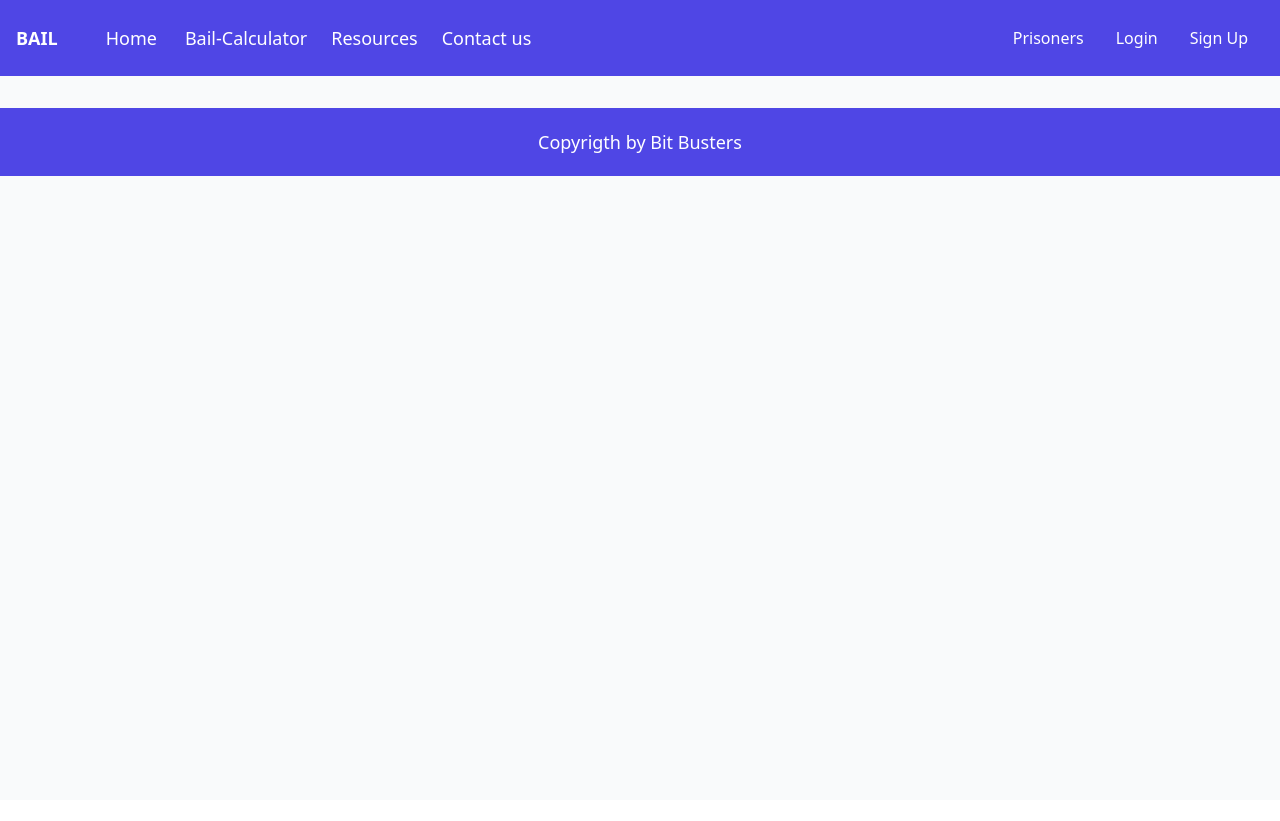
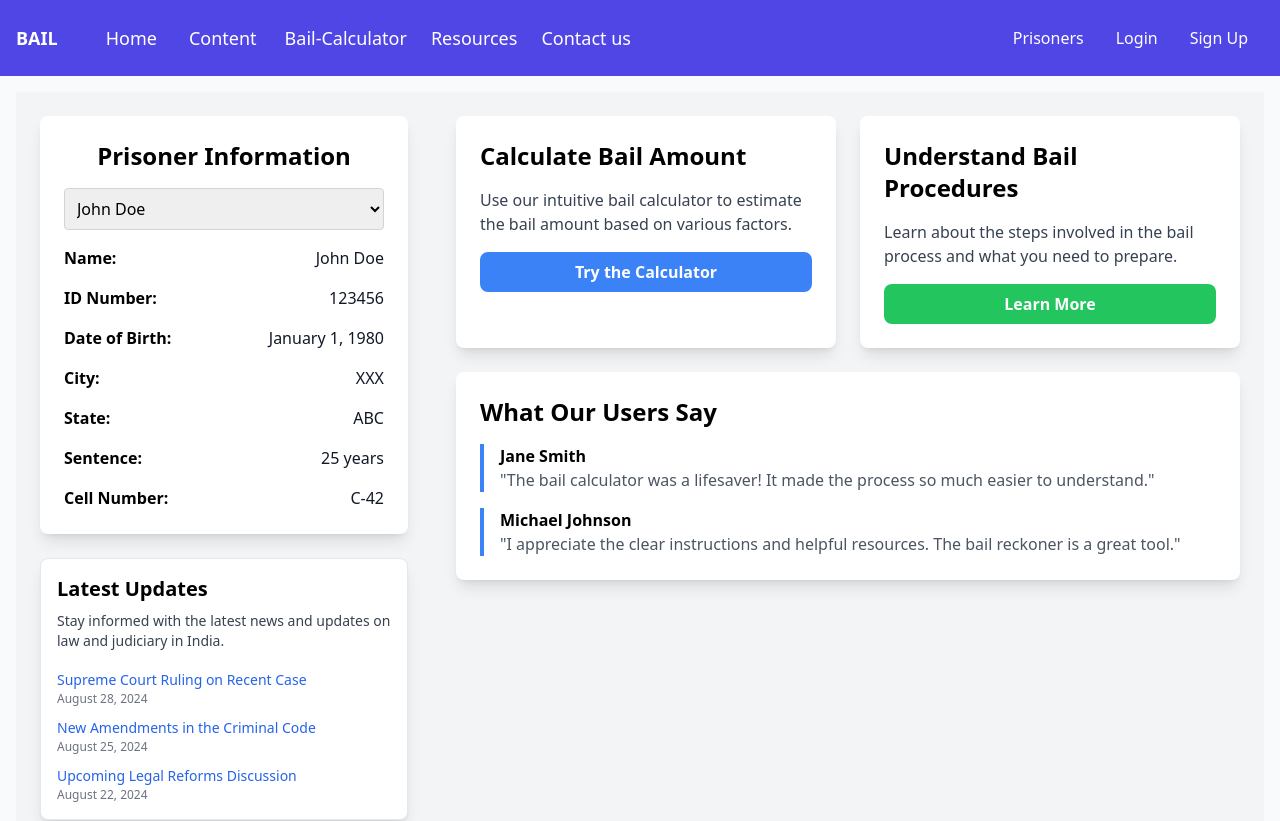
Before and after one commit to Vedant3708/E_commerce, a React (Vite) app in the folder Frontend/: page /content in a window 1280 px wide. Shown: the top 821 px of the page. Before the commit the page ends 800 px from the top, so only its background shows below. Built offline with nearby package versions, Linux system fonts and the light colour scheme.

Commit message:
home page updated

```diff
--- a/Frontend/src/App.jsx
+++ b/Frontend/src/App.jsx
@@ -8,21 +8,22 @@ import Content from './components/content';
 import Prisoners from './components/Prisoners';
 import LegalAidProviderDashboard from './components/LegalAidProviderDashboard';
 import NewBailApplication from './components/NewBailApplication';
-
+import Front from './components/front';
 const App = () => {
   return (
     <Router>
       <div className="min-h-screen bg-gray-50">
         <NavBar />
+
         {/* <Content /> */}
         <div className="container mx-auto p-4">
           <Routes>
             <Route path="/prisoners" element={<Prisoners />} />
-            <Route path="/" element={<Content />} />
+            <Route path="/" element={<Front />} />
             <Route path="/login" element={<LoginPage />} />
             <Route path="/signup" element={<SignupPage />} />
             <Route path="/LegalAid" element={<LegalAidProviderDashboard userRole="Legal Aid Provider" />} />
-
+            <Route path="/content" element={<Content/>}/>
           </Routes>
         </div>
         <Footer />
--- a/Frontend/src/components/Footer.jsx
+++ b/Frontend/src/components/Footer.jsx
@@ -2,7 +2,7 @@ import React from 'react';
 
 const Footer = () => {
     return (
-        <div className="bg-indigo-600 p-5 text-white text-lg text-center">
+        <div className="bg-indigo-600 p-2 text-white text-lg text-center">
             Copyrigth by Bit Busters
         </div>
     );
--- a/Frontend/src/components/NavBar.jsx
+++ b/Frontend/src/components/NavBar.jsx
@@ -8,6 +8,7 @@ const NavBar = () => {
         <div className='flex'>
           <h1 className="flex items-center text-white text-lg font-bold mr-8">BAIL</h1>
           <Link to="/" className="text-white text-lg px-4 py-2 hover:bg-indigo-700 rounded">Home</Link>
+          <Link to="/Content" className="text-white text-lg px-4 py-2 hover:bg-indigo-700 rounded">Content</Link>
           <p className='flex items-center text-white text-lg mr-3 ml-3'>Bail-Calculator</p>
           <p className='flex items-center text-white text-lg mr-3 ml-3'>Resources</p>
           <p className='flex items-center text-white text-lg mr-3 ml-3'>Contact us</p></div>
--- a/Frontend/src/components/content.jsx
+++ b/Frontend/src/components/content.jsx
@@ -1,40 +1,68 @@
-import React from 'react'
+import React, { useState } from 'react';
+import prisonersData from './prisonerdata'; // Adjust the import path as necessary
+
 const Content = () => {
+  const [selectedPrisoner, setSelectedPrisoner] = useState(prisonersData[0]);
+
+  const handleChangePrisoner = (event) => {
+    const prisonerId = parseInt(event.target.value, 10);
+    const prisoner = prisonersData.find(p => p.id === prisonerId);
+    setSelectedPrisoner(prisoner);
+  };
+
   return (
-<div className=' bg-gray-100 flex justify-start min-h-screen'>
-    <div className='w-2/6 h-3/5 bg-white rounded-lg shadow-lg mt-6 ml-2 p-6'>
+    <div className='bg-gray-100 flex min-h-screen'>
+      <div className='w-full flex'>
+        {/* Left Side: Prisoner Information and Latest Updates */}
+        <div className='w-1/3 bg-gray-100 p-6 flex flex-col space-y-6'>
+          {/* Prisoner Information Section */}
+          <div className='bg-white rounded-lg shadow-lg p-6'>
             <h2 className='text-2xl font-bold text-center mb-4'>Prisoner Information</h2>
+            <select
+              className='w-full p-2 mb-4 border border-gray-300 rounded'
+              onChange={handleChangePrisoner}
+              value={selectedPrisoner.id}
+            >
+              {prisonersData.map(prisoner => (
+                <option key={prisoner.id} value={prisoner.id}>
+                  {prisoner.name}
+                </option>
+              ))}
+            </select>
             <div className='space-y-4'>
-      <div className='flex space evenly'>
-        <p className='font-semibold text-black'>Name: </p>
-        <p className='text-gray-900'>John Doe</p>
+              <div className='flex justify-between'>
+                <p className='font-semibold text-black'>Name:</p>
+                <p className='text-gray-900'>{selectedPrisoner.name}</p>
               </div>
-      <div className='flex space evenly'>
+              <div className='flex justify-between'>
                 <p className='font-semibold text-black'>ID Number:</p>
-        <p className='text-gray-900'>123456</p>
+                <p className='text-gray-900'>{selectedPrisoner.idNumber}</p>
               </div>
-      <div className='flex space evenly'>
+              <div className='flex justify-between'>
                 <p className='font-semibold text-black'>Date of Birth:</p>
-        <p className='text-gray-900'>January 1, 1980</p>
+                <p className='text-gray-900'>{selectedPrisoner.dob}</p>
               </div>
-      <div className='flex space evenly'>
+              <div className='flex justify-between'>
                 <p className='font-semibold text-black'>City:</p>
-        <p className='text-gray-900'>XXX</p>
+                <p className='text-gray-900'>{selectedPrisoner.city}</p>
               </div>
-      <div className='flex space evenly'>
+              <div className='flex justify-between'>
                 <p className='font-semibold text-black'>State:</p>
-        <p className='text-gray-900'>ABC</p>
+                <p className='text-gray-900'>{selectedPrisoner.state}</p>
               </div>
-      <div className='flex space evenly'>
+              <div className='flex justify-between'>
                 <p className='font-semibold text-black'>Sentence:</p>
-        <p className='text-gray-900'>25 years</p>
+                <p className='text-gray-900'>{selectedPrisoner.sentence}</p>
               </div>
-      <div className='flex space evenly'>
+              <div className='flex justify-between'>
                 <p className='font-semibold text-black'>Cell Number:</p>
-        <p className='text-gray-900'>C-42</p>
+                <p className='text-gray-900'>{selectedPrisoner.cellNumber}</p>
               </div>
             </div>
-    <div className="w-full max-w-sm mt-10 bg-white rounded-lg shadow-lg p-4 border border-gray-200">
+          </div>
+
+          {/* Latest Updates Section */}
+          <div className='bg-white rounded-lg shadow-lg p-4 border border-gray-200'>
             <h2 className="text-xl font-bold mb-2">Latest Updates</h2>
             <p className="text-gray-700 text-sm mb-4">
               Stay informed with the latest news and updates on law and judiciary in India.
@@ -61,20 +89,14 @@ const Content = () => {
             </ul>
           </div>
         </div>
-    <div className='bg-gray-100 flex flex-col items-center p-6'>
+
+        {/* Right Side: Other Content */}
+        <div className='w-2/3 p-6 space-y-6'>
           {/* Hero Section */}
-      <section className='w-full max-w-6xl bg-blue-500 text-white rounded-lg shadow-lg p-8 mb-6'>
-        <h1 className='text-4xl font-bold mb-4'>Welcome to Bail Reckoner</h1>
-        <p className='text-lg mb-4'>
-          Empowering you with accurate and timely information for bail processing.
-        </p>
-        <button className='bg-yellow-500 text-black font-semibold py-2 px-4 rounded-lg hover:bg-yellow-400 transition'>
-          Get Started
-        </button>
-      </section>
+
 
           {/* Information Sections */}
-      <section className='w-full max-w-4xl grid grid-cols-1 md:grid-cols-2 gap-6'>
+          <section className='grid grid-cols-1 md:grid-cols-2 gap-6'>
             <div className='bg-white rounded-lg shadow-lg p-6'>
               <h2 className='text-2xl font-bold mb-4'>Calculate Bail Amount</h2>
               <p className='text-gray-700 mb-4'>
@@ -97,7 +119,7 @@ const Content = () => {
           </section>
 
           {/* Testimonials Section */}
-      <section className='w-full bg-white rounded-lg shadow-lg p-6 mt-6'>
+          <section className='bg-white rounded-lg shadow-lg p-6'>
             <h2 className='text-2xl font-bold mb-4'>What Our Users Say</h2>
             <div className='space-y-4'>
               <div className='border-l-4 border-blue-500 pl-4'>
@@ -115,9 +137,8 @@ const Content = () => {
             </div>
           </section>
         </div>
-
       </div>
-
+    </div>
   );
 };
 
--- /dev/null
+++ b/Frontend/src/components/front.jsx
@@ -0,0 +1,64 @@
+import React from 'react';
+import {Link} from 'react-router-dom';
+const Front = () => {
+  return (
+    <main className="flex-grow p-6 bg-gray-100">
+    <section className="text-center mb-8">
+      <h2 className="text-3xl font-semibold mb-4 text-blue-700">Welcome to Bail Recknor</h2>
+      <p className="text-lg mb-6">
+        Your trusted partner in bail and legal support services. We provide comprehensive assistance to help navigate the bail process efficiently and effectively.
+      </p>
+      <p className="text-lg mb-6">
+        Whether you're a prisoner in need of support, a legal aid provider, or someone looking for information, we've got you covered.
+      </p>
+      <Link to="/signup" className="bg-blue-600 text-white py-2 px-4 rounded hover:bg-blue-700 transition duration-300">
+        Get Started
+      </Link>
+    </section>
+
+    <section className="text-center">
+      <h3 className="text-xl font-semibold mb-4 text-blue-700">Our Services</h3>
+      <div className="grid grid-cols-1 md:grid-cols-2 lg:grid-cols-3 gap-4">
+        <div className="service-card bg-white p-4 shadow-md rounded">
+          <h4 className="text-md font-semibold mb-2">Bail Assistance</h4>
+          <p>Expert help to understand and manage bail processes.</p>
+        </div>
+        <div className="service-card bg-white p-4 shadow-md rounded">
+          <h4 className="text-md font-semibold mb-2">Legal Advice</h4>
+          <p>Consult with experienced legal professionals for guidance.</p>
+        </div>
+        <div className="service-card bg-white p-4 shadow-md rounded">
+          <h4 className="text-md font-semibold mb-2">Prisoner Support</h4>
+          <p>Resources and assistance for prisoners and their families.</p>
+        </div>
+      </div>
+    </section>
+    <section className="text-center mb-12 bg-gray-100 p-6 rounded-lg">
+        <h3 className="text-2xl font-semibold mb-4 text-blue-800">What Our Clients Say</h3>
+        <div className="flex flex-col items-center space-y-6">
+          <blockquote className="bg-white p-4 shadow-md rounded-lg max-w-md">
+            <p className="text-gray-600">"Bail Recknor provided exceptional support during a challenging time. Their expertise and compassion made all the difference." - Jane D.</p>
+          </blockquote>
+          <blockquote className="bg-white p-4 shadow-md rounded-lg max-w-md">
+            <p className="text-gray-600">"The legal advice I received was clear and actionable. I felt well-informed and supported throughout the process." - John S.</p>
+          </blockquote>
+        </div>
+      </section>
+      <section className=" mb-7">
+        <h3 className="text-2xl ml-60 font-semibold mb-6 text-blue-800">Frequently Asked Questions</h3>
+        <div className="bg-white p-6 shadow-lg rounded-lg max-w-3xl mx-auto">
+          <div className="mb-4">
+            <h4 className="text-lg font-semibold text-blue-700">What is bail assistance?</h4>
+            <p className="text-gray-600">Bail assistance involves helping individuals understand and manage the bail process, ensuring they can secure release from custody as efficiently as possible.</p>
+          </div>
+          <div className="mb-4">
+            <h4 className="text-lg font-semibold text-blue-700">How can I get legal advice?</h4>
+            <p className="text-gray-600">You can get legal advice by scheduling a consultation with our experienced legal professionals who will guide you through your case.</p>
+          </div>
+        </div>
+      </section>
+  </main>
+  );
+};
+
+export default Front;
--- /dev/null
+++ b/Frontend/src/components/prisonerdata.js
@@ -0,0 +1,26 @@
+
+const prisonersData = [
+    {
+      id: 1,
+      name: 'John Doe',
+      idNumber: '123456',
+      dob: 'January 1, 1980',
+      city: 'XXX',
+      state: 'ABC',
+      sentence: '25 years',
+      cellNumber: 'C-42',
+    },
+    {
+      id: 2,
+      name: 'Jane Smith',
+      idNumber: '654321',
+      dob: 'February 2, 1975',
+      city: 'YYY',
+      state: 'DEF',
+      sentence: '15 years',
+      cellNumber: 'B-15',
+    },
+
+  ];
+
+  export default prisonersData;
```
Lines whose indentation alone changed are shown as unchanged.
